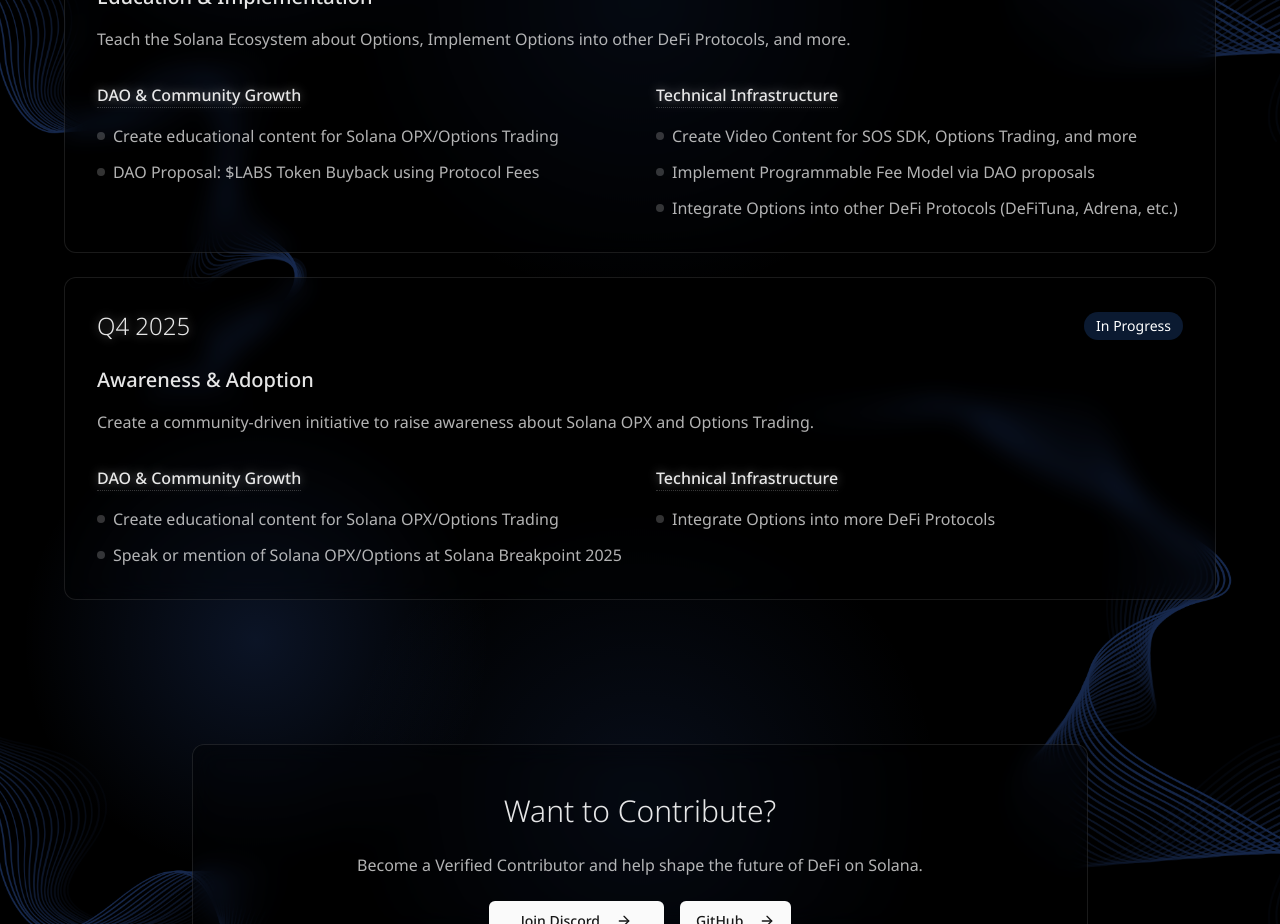
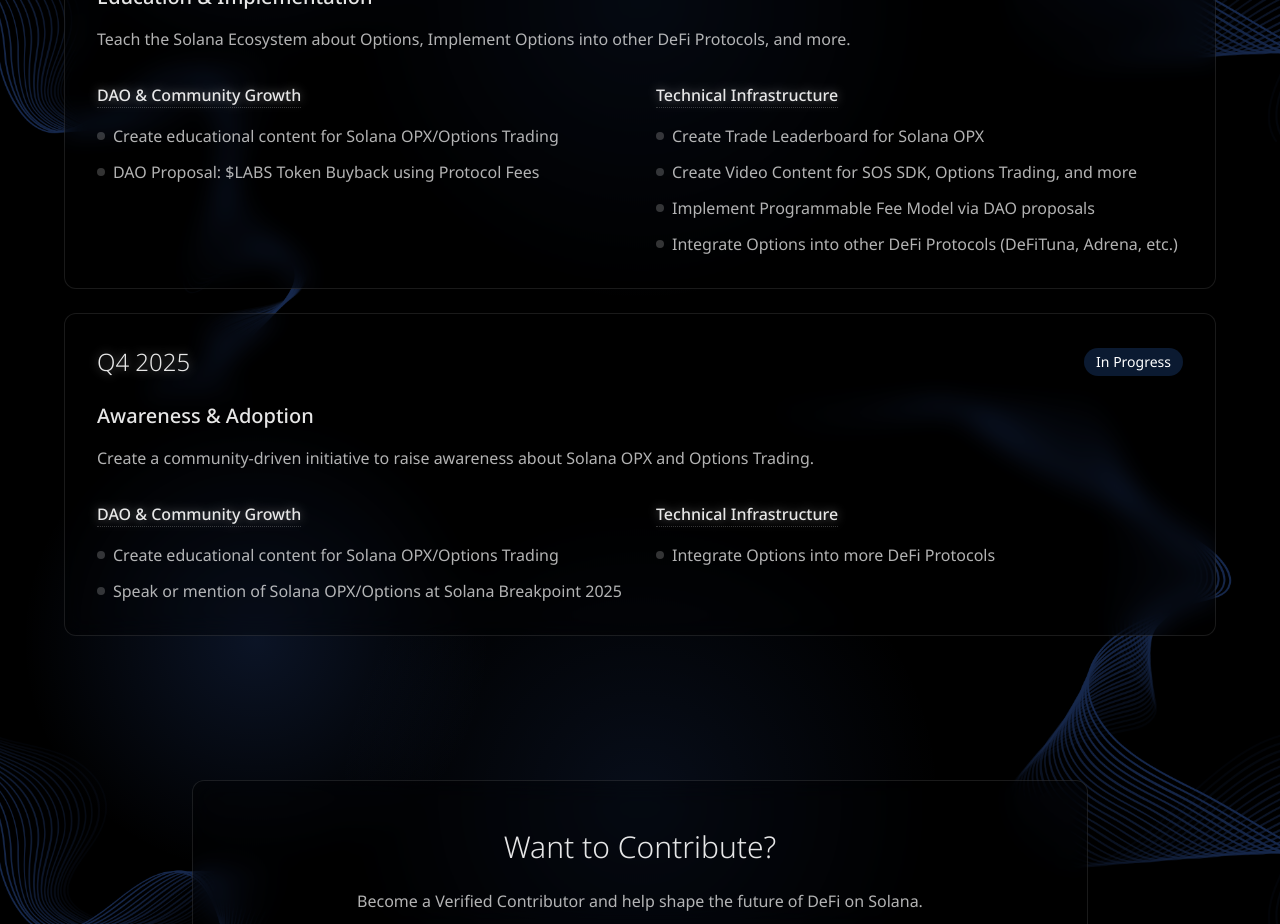
Before and after one commit to EpicentralLabs/landing-site, a Next.js app: page /roadmap in a window 1280 px wide. Shown: the part 2000-2924 px from the top of the page. Built offline with nearby package versions, Linux system fonts and the light colour scheme.

Commit message:
Add technical item to roadmap: Create Trade Leaderboard for Solana OPX

```diff
--- a/src/app/roadmap/page.tsx
+++ b/src/app/roadmap/page.tsx
@@ -315,6 +315,11 @@
                   text: "Create Video Content for SOS SDK, Options Trading, and more",
                   status: StatusChoice.Todo,
                 },
+                {
+                  type: ItemType.Technical,
+                  text: "Create Trade Leaderboard for Solana OPX",
+                  status: StatusChoice.Todo,
+                },
               ]}
             />
 
```
